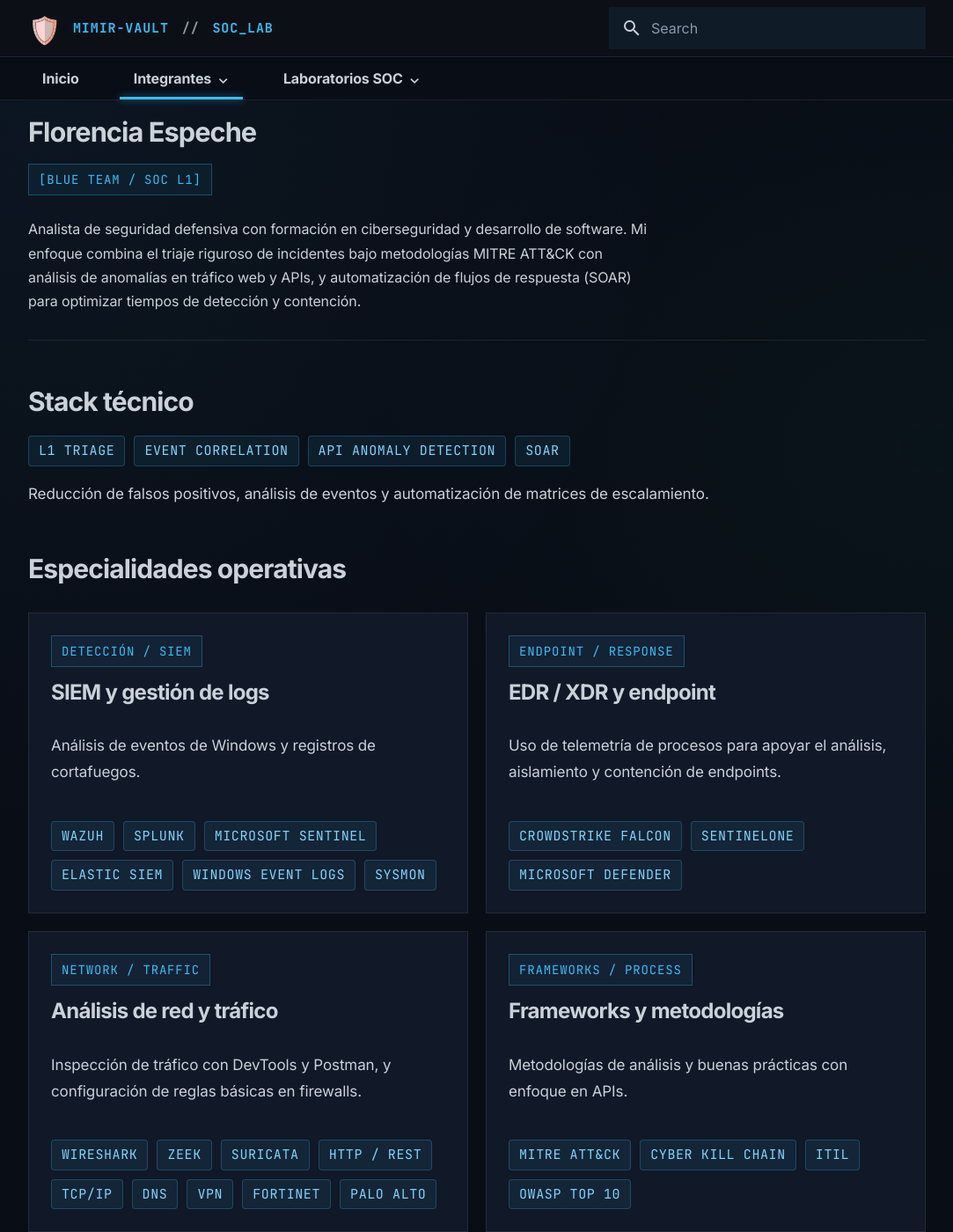
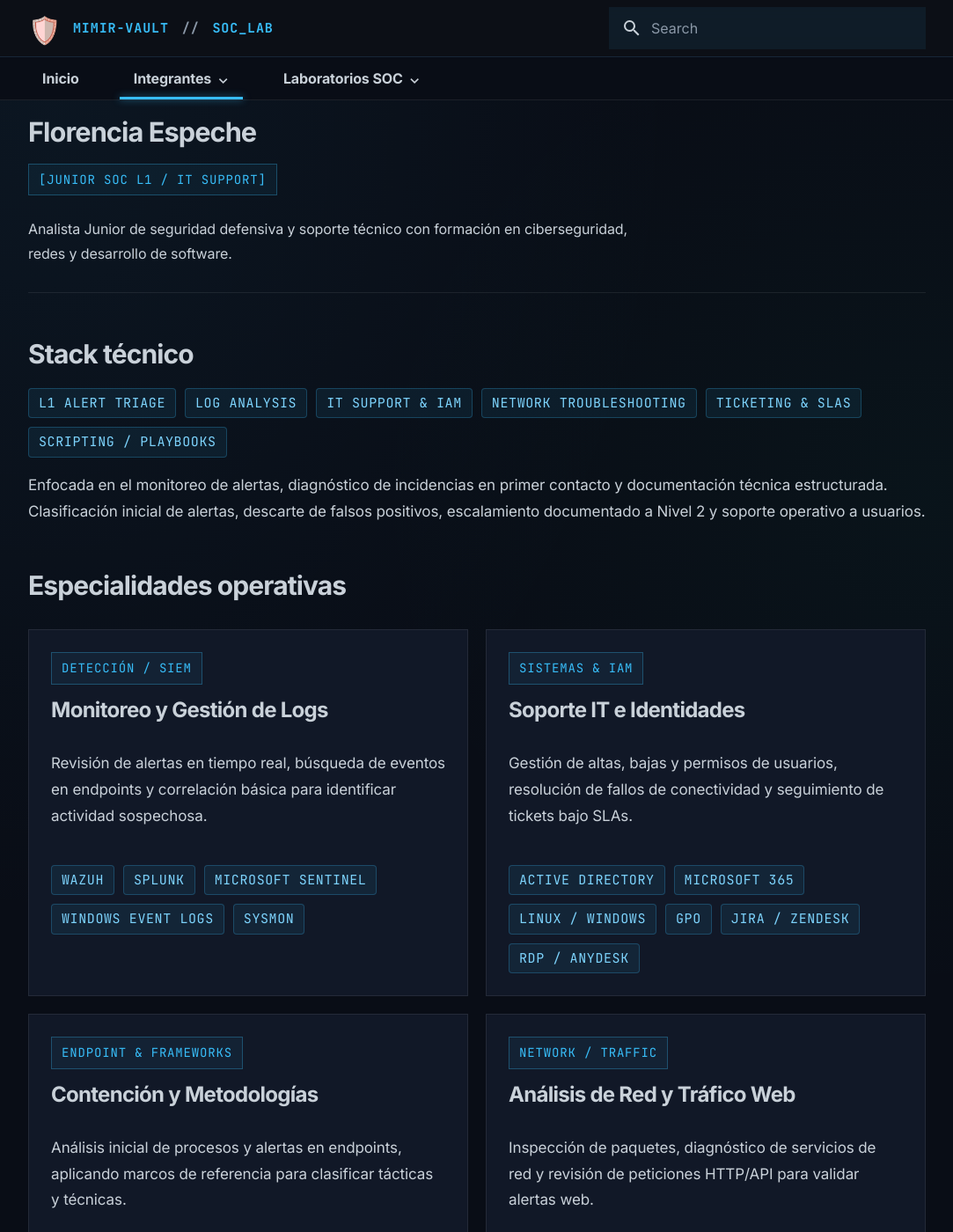
Before and after one commit to PELUC4S/Mimir-Vault, an MkDocs documentation site: the page built from docs/autores/flora.md, in a window 1280 px wide and 1400 px high. Shown: the whole window at 88% size, without its empty margins (98-1181 px from the left). Built offline with MkDocs 1.6.1 and Material for MkDocs 9.7.7, drawn with Linux system fonts in a browser that asks for light colours; some of the changed text lies outside the part shown.

Commit message:
feat(perfil): actualiza perfil profesional de Florencia Espeche (Junior SOC L1 / IT Support)

```diff
--- a/docs/autores/flora.md
+++ b/docs/autores/flora.md
@@ -2,77 +2,82 @@
 
 # Florencia Espeche
 
-<span class="profile-role">[BLUE TEAM / SOC L1]</span>
+<span class="profile-role">[JUNIOR SOC L1 / IT SUPPORT]</span>
 
-<p class="profile-bio">Analista de seguridad defensiva con formación en ciberseguridad y desarrollo de software. Mi enfoque combina el triaje riguroso de incidentes bajo metodologías MITRE ATT&amp;CK con análisis de anomalías en tráfico web y APIs, y automatización de flujos de respuesta (SOAR) para optimizar tiempos de detección y contención.</p>
+<p class="profile-bio">Analista Junior de seguridad defensiva y soporte técnico con formación en ciberseguridad, redes y desarrollo de software.</p>
 
 </div>
 
 ## Stack técnico
 
 <div class="tech-pills">
-  <span class="tech-pill">L1 TRIAGE</span>
-  <span class="tech-pill">EVENT CORRELATION</span>
-  <span class="tech-pill">API ANOMALY DETECTION</span>
-  <span class="tech-pill">SOAR</span>
+  <span class="tech-pill">L1 ALERT TRIAGE</span>
+  <span class="tech-pill">LOG ANALYSIS</span>
+  <span class="tech-pill">IT SUPPORT &amp; IAM</span>
+  <span class="tech-pill">NETWORK TROUBLESHOOTING</span>
+  <span class="tech-pill">TICKETING &amp; SLAs</span>
+  <span class="tech-pill">SCRIPTING / PLAYBOOKS</span>
 </div>
 
-Reducción de falsos positivos, análisis de eventos y automatización de matrices de escalamiento.
+Enfocada en el monitoreo de alertas, diagnóstico de incidencias en primer contacto y documentación técnica estructurada. Clasificación inicial de alertas, descarte de falsos positivos, escalamiento documentado a Nivel 2 y soporte operativo a usuarios.
 
 ## Especialidades operativas
 
 <div class="profile-grid">
   <article class="profile-card">
     <span class="badge">DETECCIÓN / SIEM</span>
-    <h3>SIEM y gestión de logs</h3>
-    <p>Análisis de eventos de Windows y registros de cortafuegos.</p>
+    <h3>Monitoreo y Gestión de Logs</h3>
+    <p>Revisión de alertas en tiempo real, búsqueda de eventos en endpoints y correlación básica para identificar actividad sospechosa.</p>
     <div class="tech-pills">
       <span class="tech-pill">WAZUH</span>
       <span class="tech-pill">SPLUNK</span>
       <span class="tech-pill">MICROSOFT SENTINEL</span>
-      <span class="tech-pill">ELASTIC SIEM</span>
       <span class="tech-pill">WINDOWS EVENT LOGS</span>
       <span class="tech-pill">SYSMON</span>
     </div>
   </article>
 
   <article class="profile-card">
-    <span class="badge">ENDPOINT / RESPONSE</span>
-    <h3>EDR / XDR y endpoint</h3>
-    <p>Uso de telemetría de procesos para apoyar el análisis, aislamiento y contención de endpoints.</p>
+    <span class="badge">SISTEMAS &amp; IAM</span>
+    <h3>Soporte IT e Identidades</h3>
+    <p>Gestión de altas, bajas y permisos de usuarios, resolución de fallos de conectividad y seguimiento de tickets bajo SLAs.</p>
     <div class="tech-pills">
-      <span class="tech-pill">CROWDSTRIKE FALCON</span>
-      <span class="tech-pill">SENTINELONE</span>
-      <span class="tech-pill">MICROSOFT DEFENDER</span>
+      <span class="tech-pill">ACTIVE DIRECTORY</span>
+      <span class="tech-pill">MICROSOFT 365</span>
+      <span class="tech-pill">LINUX / WINDOWS</span>
+      <span class="tech-pill">GPO</span>
+      <span class="tech-pill">JIRA / ZENDESK</span>
+      <span class="tech-pill">RDP / ANYDESK</span>
     </div>
   </article>
 
   <article class="profile-card">
-    <span class="badge">NETWORK / TRAFFIC</span>
-    <h3>Análisis de red y tráfico</h3>
-    <p>Inspección de tráfico con DevTools y Postman, y configuración de reglas básicas en firewalls.</p>
+    <span class="badge">ENDPOINT &amp; FRAMEWORKS</span>
+    <h3>Contención y Metodologías</h3>
+    <p>Análisis inicial de procesos y alertas en endpoints, aplicando marcos de referencia para clasificar tácticas y técnicas.</p>
     <div class="tech-pills">
-      <span class="tech-pill">WIRESHARK</span>
-      <span class="tech-pill">ZEEK</span>
-      <span class="tech-pill">SURICATA</span>
-      <span class="tech-pill">HTTP / REST</span>
-      <span class="tech-pill">TCP/IP</span>
-      <span class="tech-pill">DNS</span>
-      <span class="tech-pill">VPN</span>
-      <span class="tech-pill">FORTINET</span>
-      <span class="tech-pill">PALO ALTO</span>
-    </div>
-  </article>
-
-  <article class="profile-card">
-    <span class="badge">FRAMEWORKS / PROCESS</span>
-    <h3>Frameworks y metodologías</h3>
-    <p>Metodologías de análisis y buenas prácticas con enfoque en APIs.</p>
-    <div class="tech-pills">
+      <span class="tech-pill">MICROSOFT DEFENDER</span>
+      <span class="tech-pill">CROWDSTRIKE (CONCEPTUAL)</span>
       <span class="tech-pill">MITRE ATT&amp;CK</span>
       <span class="tech-pill">CYBER KILL CHAIN</span>
       <span class="tech-pill">ITIL</span>
       <span class="tech-pill">OWASP TOP 10</span>
     </div>
   </article>
+
+  <article class="profile-card">
+    <span class="badge">NETWORK / TRAFFIC</span>
+    <h3>Análisis de Red y Tráfico Web</h3>
+    <p>Inspección de paquetes, diagnóstico de servicios de red y revisión de peticiones HTTP/API para validar alertas web.</p>
+    <div class="tech-pills">
+      <span class="tech-pill">WIRESHARK</span>
+      <span class="tech-pill">OWASP ZAP</span>
+      <span class="tech-pill">NMAP</span>
+      <span class="tech-pill">SURICATA</span>
+      <span class="tech-pill">TCP/IP</span>
+      <span class="tech-pill">DNS / DHCP / VPN</span>
+      <span class="tech-pill">HTTP / REST</span>
+    </div>
+  </article>
+
 </div>
```
